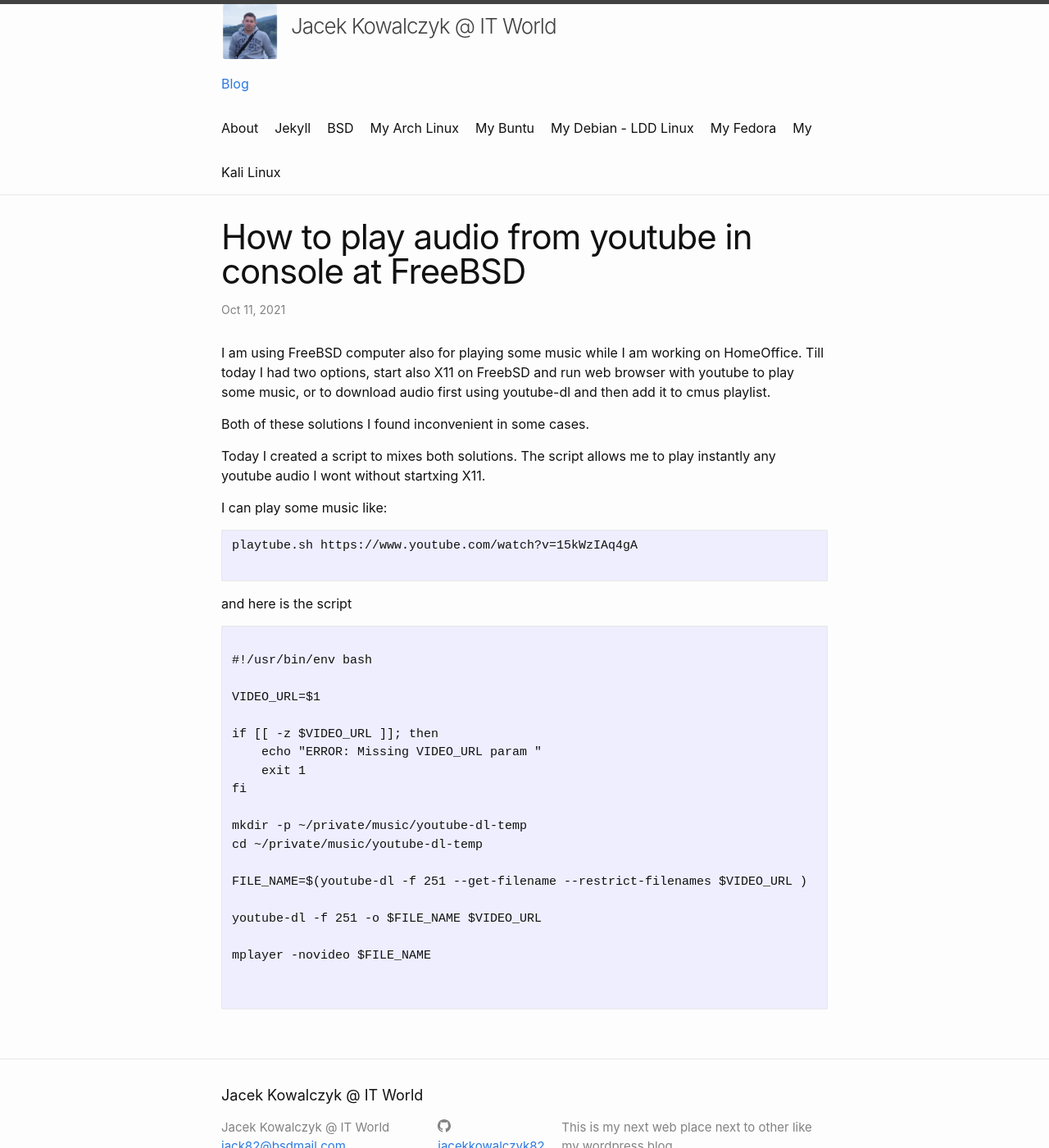
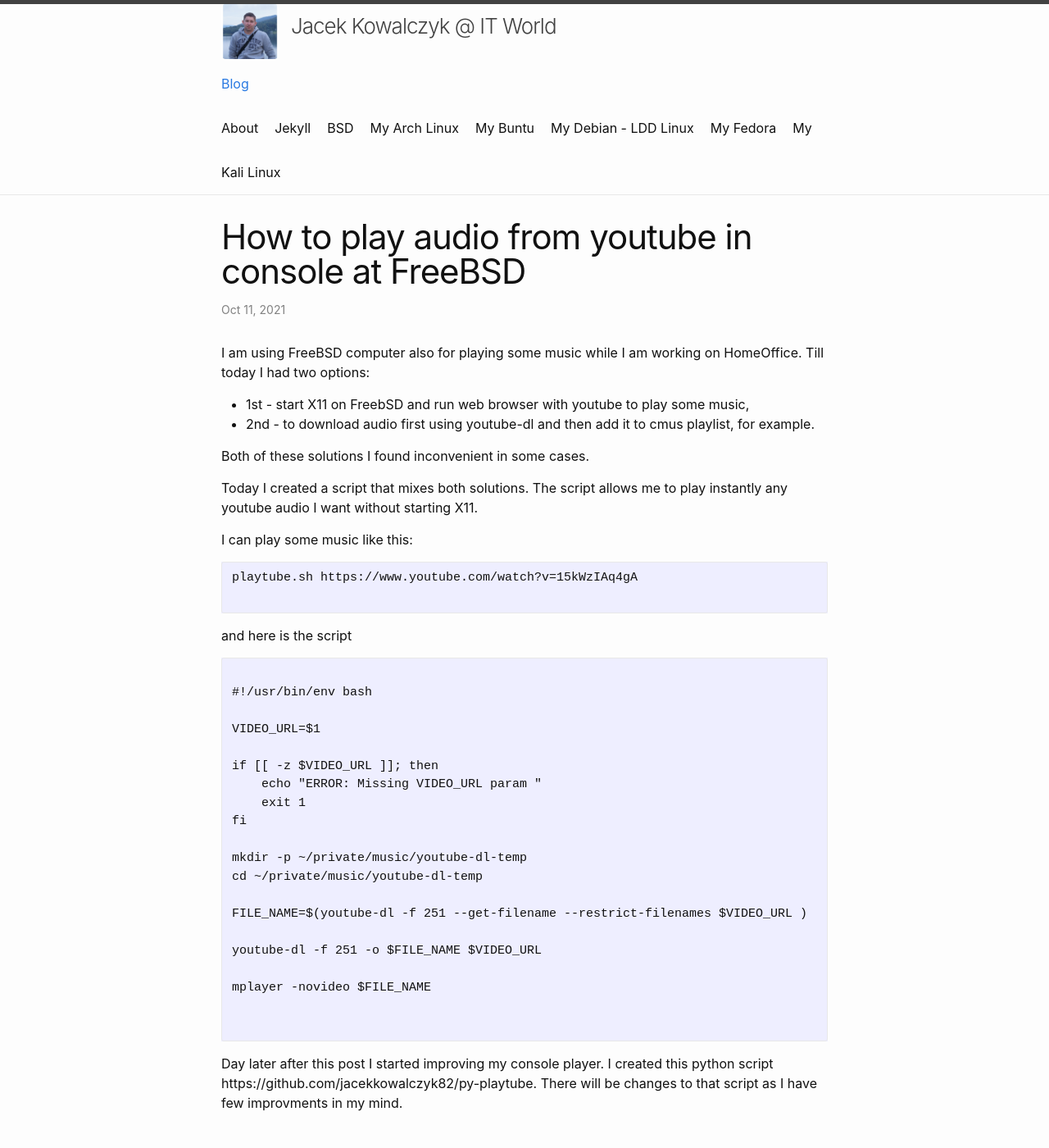
Before and after one commit to jacekkowalczyk82/jacekkowalczyk82.github.io, a Jekyll site: the page built from _posts/2021-10-11-how-to-play-audio-from-youtube-in-console-at-freebsd.md, in a window 1280 px wide and 1400 px high. Shown: the whole window at 82% size. Built offline with Jekyll 4.4.1, drawn with Linux system fonts in a browser that asks for light colours.

Commit message:
Update 2021-10-11-how-to-play-audio-from-youtube-in-console-at-freebsd.md

````diff
--- a/_posts/2021-10-11-how-to-play-audio-from-youtube-in-console-at-freebsd.md
+++ b/_posts/2021-10-11-how-to-play-audio-from-youtube-in-console-at-freebsd.md
@@ -7,14 +7,15 @@ tags: [freebsd,linux,youtube,audio,youtube-dl,mplayer]
 ---
 
 I am using FreeBSD  computer also for playing some music while I am working on HomeOffice.
-Till today I had two options, start also X11 on FreebSD and run web browser with youtube to play some music,
-or to download audio first using youtube-dl and then add it to cmus playlist.
+Till today I had two options:
+* 1st - start X11 on FreebSD and run web browser with youtube to play some music,
+* 2nd - to download audio first using youtube-dl and then add it to cmus playlist, for example.
 
 Both of these solutions I found inconvenient in some cases.
 
-Today I created a script to  mixes both solutions. The script allows me to play instantly any youtube audio I wont without startxing X11.
+Today I created a script that mixes both solutions. The script allows me to play instantly any youtube audio I want without starting X11.
 
-I can play some music like:
+I can play some music like this:
 
 ```
 playtube.sh https://www.youtube.com/watch?v=15kWzIAq4gA
@@ -45,3 +46,6 @@ mplayer -novideo $FILE_NAME
 
 
 ```
+
+Day later after this post I started improving my console player. I created this python script https://github.com/jacekkowalczyk82/py-playtube.
+There will be changes to that script as I have few improvments in my mind.
````
